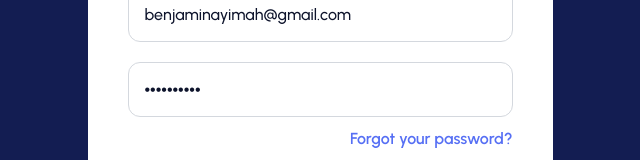
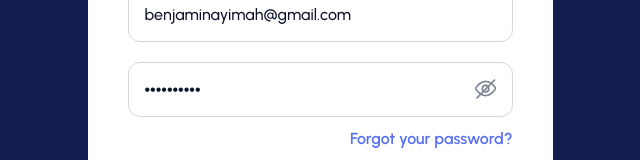
Before and after one commit to benjaminayimah/flexsale_app, a Vue app: page /signin in a window 1280 px wide. Shown: the part 313-473 px from the top of the page, without its empty margins (320-960 px from the left). Built offline with nearby package versions, Linux system fonts and the light colour scheme.

Commit message:
forgot pass

```diff
--- a/src/views/web/SignIn.vue
+++ b/src/views/web/SignIn.vue
@@ -18,6 +18,15 @@
             <div class="form-row">
                 <!-- <label>Password:</label> -->
                 <input v-model="form.password"  @mousedown="resertForm" required type="password" name="password" class="form-control password-field" placeholder="Enter password" :class="{ 'has-error' : validation.error && validation.errors.password}">
+                <i class="hide-show-pass">
+                    <svg xmlns="http://www.w3.org/2000/svg" height="20" viewBox="0 0 24.609 23.191">
+                        <g id="hide" transform="translate(2.365 -1.316)">
+                            <path id="Path_1850" data-name="Path 1850" d="M15980.41-15077.506a22.508,22.508,0,0,1-4.277-4.586,3.073,3.073,0,0,1,0-3.523,22.157,22.157,0,0,1,4.277-4.584,12.013,12.013,0,0,1,7.471-2.862,11.987,11.987,0,0,1,7.469,2.862,22.193,22.193,0,0,1,4.283,4.58,3.07,3.07,0,0,1,0,3.521,22.309,22.309,0,0,1-4.283,4.592,12.027,12.027,0,0,1-7.469,2.858A12.053,12.053,0,0,1,15980.41-15077.506Zm-2.738-7.029a1.187,1.187,0,0,0,0,1.363c4.232,6,8.549,6.646,10.209,6.646s5.975-.648,10.215-6.646a1.2,1.2,0,0,0,0-1.369c-4.24-6-8.551-6.645-10.215-6.645S15981.9-15090.538,15977.672-15084.535Zm5.473.921a4.728,4.728,0,0,1,4.725-4.725,4.726,4.726,0,0,1,4.727,4.725,4.731,4.731,0,0,1-4.727,4.726A4.734,4.734,0,0,1,15983.145-15083.614Zm1.881,0a2.848,2.848,0,0,0,2.844,2.844,2.85,2.85,0,0,0,2.852-2.844,2.852,2.852,0,0,0-2.852-2.851A2.85,2.85,0,0,0,15985.025-15083.614Z" transform="translate(-15977.943 15096.124)" fill="#7e8596"/>
+                            <path id="Line_346" data-name="Line 346" d="M.261,22.131l-1.321-1.348L20.346-1.061,21.667.287Z" transform="translate(-0.209 2.377)" fill="#7e8596"/>
+                        </g>
+                    </svg>
+
+                </i>
                 <span class="validation-err" v-if="validation.error && validation.errors.password">
                     {{ validation.errors.password[0] }}
                 </span>
@@ -159,5 +168,20 @@ export default {
 }
 </script>
 <style scoped lang="scss">
+.hide-show-pass{
+    position: absolute;
+    right: 8px;
+    top: 8px;
+    border-radius: 50%;
+    width: 38px;
+    height: 38px;
+    display: flex;
+    align-items: center;
+    justify-content: center;
+    transition: 0.2s all;
+    &:hover {
+        background-color: $primary-light;
+    }
+}
 
 </style>
```
